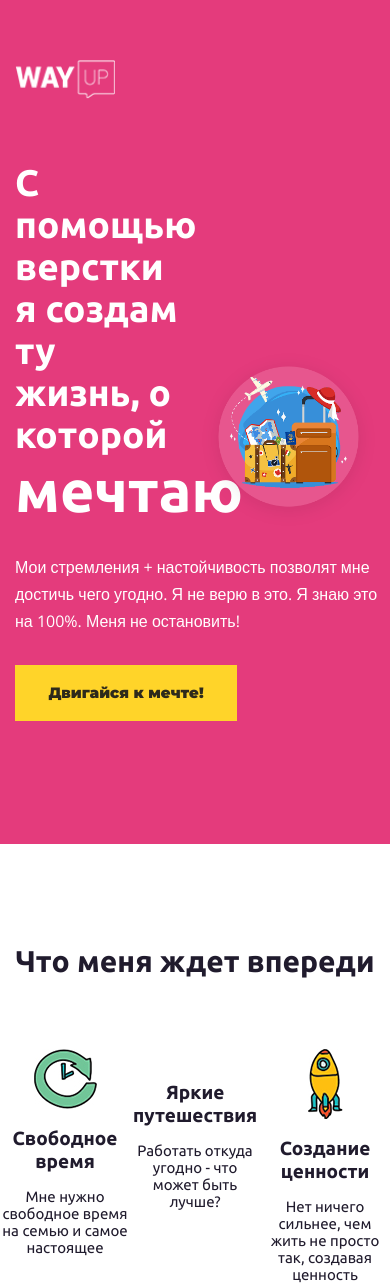
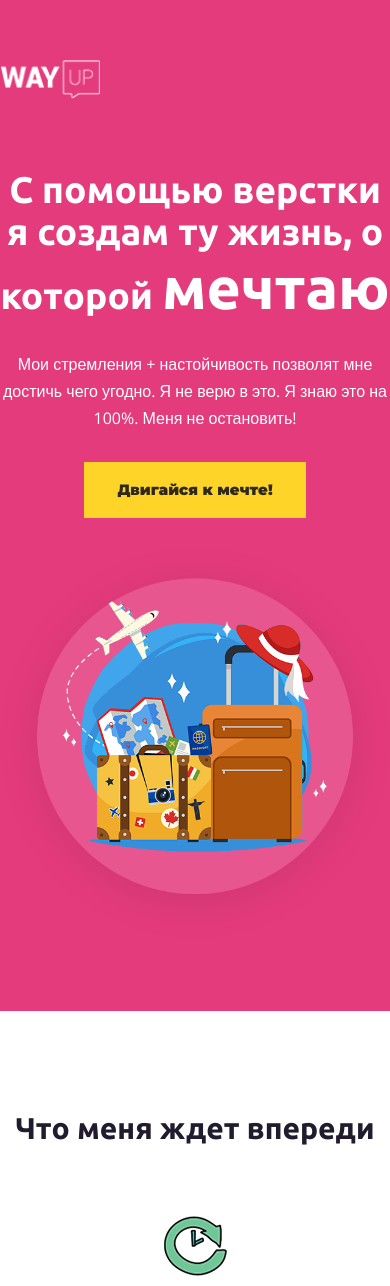
Before and after one commit to zamao9/wayup, a plain HTML site: page index.html in a window 390 px wide. Shown: the top 1286 px of the page. Drawn offline with nearby package versions, Linux system fonts and the light colour scheme.

Commit message:
Add files via upload

```diff
--- a/css/main.css
+++ b/css/main.css
@@ -39,9 +39,7 @@ a {
 
 .container {
   width: 100%;
-  max-width: 1200px;
-
-
+  max-width: 1170px;
 
   margin: 0 auto;
 }
@@ -52,8 +50,8 @@ a {
 .header {
   background-color: #e43b7c;
 
-  height: 100vh;
   width: 100%;
+
 }
 
 .header_container {
@@ -63,7 +61,7 @@ a {
   flex-direction: column;
   justify-content: space-between;
 
-  padding: 60px 15px;
+  padding: 60px 0 0;
 }
 
 .logo {
@@ -86,9 +84,11 @@ a {
   display: flex;
   justify-content: space-between;
   align-items: center;
+
+  padding: 70px 0px;
 }
 
-.offer:first-child {
+.offer {
   width: 48%;
 }
 
@@ -144,15 +144,10 @@ a {
 
 
 /* FUTURE_SECTION */
-.future_container {
-  display: flex;
-  flex-direction: column;
-  align-items: center;
-}
-
 .future_title {
   font-size: 30px;
   font-weight: 700;
+  text-align: center;
 
   margin-bottom: 70px;
 }
@@ -255,3 +250,80 @@ a {
   font-size: 14px;
   color: #fff;
 }
+
+
+
+
+@media (max-width: 992px) {
+  .container {
+    max-width: 960px;
+  }
+}
+
+
+
+@media (max-width: 768px) {
+  .container {
+    max-width: 720px;
+  }
+
+  .header_content {
+    flex-direction: column;
+  }
+
+  .offer {
+    width: 100%;
+    margin-bottom: 30px;
+  }
+
+  .offer_title {
+    text-align: center;
+  }
+
+  .offer_text {
+    margin: 0 auto 30px;
+  }
+
+  .offer_btn {
+    margin: 0 auto;
+  }
+
+  .offer_img {
+    width: 100%;
+  }
+
+  .future_content {
+    flex-direction: column;
+    align-items: center;
+  }
+
+  .future_items {
+    margin-bottom: 50px;
+  }
+
+}
+
+
+@media (max-width: 576px) {
+  .container {
+    max-width: 540px;
+  }
+
+  .offer_text {
+    width: auto;
+    text-align: center;
+  }
+
+  .form {
+    width: 100%;
+  }
+}
+
+@media (max-width: 320px) {
+  .container {
+    padding: 0 15px;
+  }
+  .future_title {
+    text-align: center;
+  }
+}
--- a/index.html
+++ b/index.html
@@ -37,7 +37,7 @@
 
   <section class="section future_section">
     <div class="container future_container">
-      <div class="future_title">Что меня ждет впереди</div>
+      <h2 class="future_title">Что меня ждет впереди</h2>
 
       <div class="future_content">
         <div class="future_items">
@@ -72,7 +72,7 @@
 
   <section class="section form_section">
     <div class="container form_container">
-      <div class="future_title">Форма заказа билета в будущее</div>
+      <h2 class="future_title">Форма заказа билета в будущее</h2>
 
       <form action="" class="form">
         <input type="text" placeholder="Имя">
```
